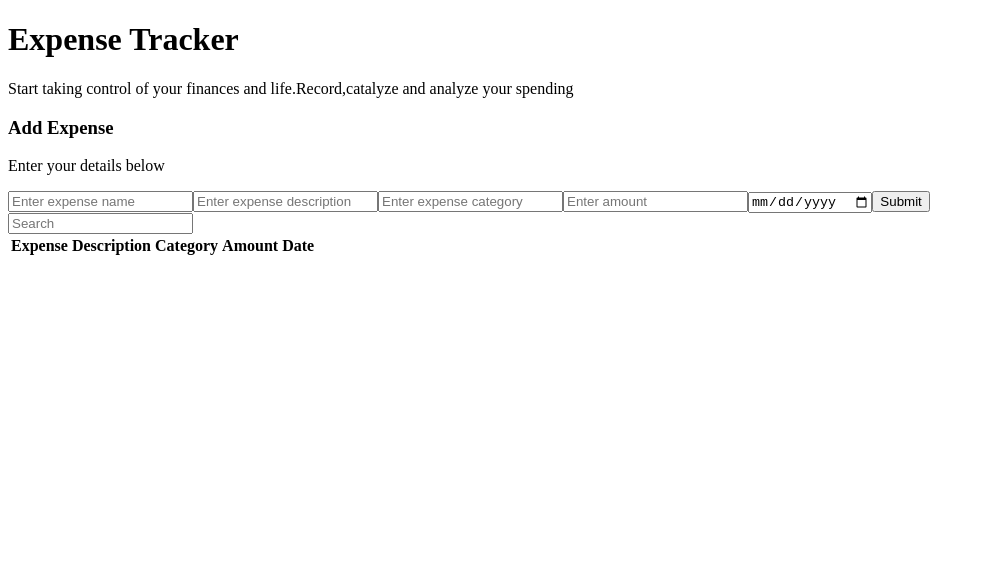
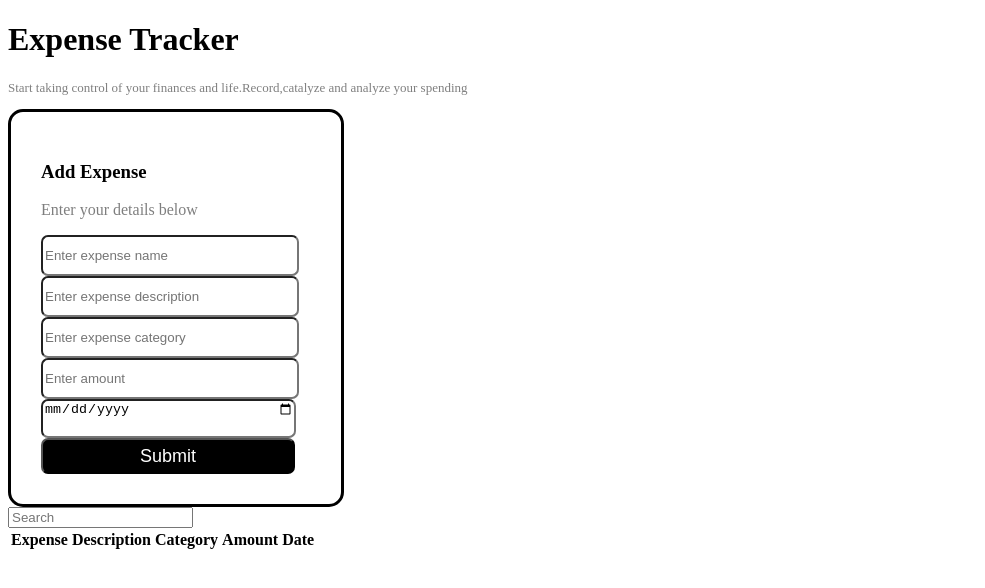
Before and after one commit to Timothywaweru1/expense-tracker, a React (Vite) app: page / in a window 1280 px wide. Shown: the top 588 px of the page, without its empty margins (0-985 px from the left). Built offline with nearby package versions, Linux system fonts and the light colour scheme.

Commit message:
added styling

```diff
--- a/src/App.jsx
+++ b/src/App.jsx
@@ -2,7 +2,7 @@ import React from 'react'
 
 const App = () => {
   return (
-    <div>
+    <div className='details'>
       <h1>Expense Tracker</h1>
       <p>Start taking control of your finances and life.Record,catalyze  and analyze your spending </p>
     </div>
--- a/src/components/ExpenseForm.jsx
+++ b/src/components/ExpenseForm.jsx
@@ -2,15 +2,15 @@ import React from 'react'
 
 const ExpenseForm = () => {
   return (
-    <div>
+    <div className='form'>
         <h3>Add Expense</h3>
         <p>Enter your details below</p>
         <form>
-            <input type='text' placeholder='Enter expense name'/>
-            <input type='text' placeholder='Enter expense description'/>
-            <input type='text' placeholder='Enter expense category'/>
-            <input type='text' placeholder='Enter amount'/>
-            <input type='date' placeholder=''/>
+            <input type='text' placeholder='Enter expense name' required/>
+            <input type='text' placeholder='Enter expense description'required/>
+            <input type='text' placeholder='Enter expense category'required/>
+            <input type='text' placeholder='Enter amount' required/>
+            <input type='date' placeholder='' required/>
             <button>Submit</button>
         </form>
     </div>
--- a/src/index.css
+++ b/src/index.css
@@ -1,122 +1,28 @@
-/* body {
-  font-family: Arial, sans-serif;
-  background-color: #f9f9f9;
-  margin: 0;
-  padding: 20px;
+button {
+  width: 254px;
+  height: 36px;
+  background: #000;
+  color: white;
+  border-radius: 7px;
+  font-size: large;
 }
-
-.header {
-  max-width: 1200px;
-  margin: 0 auto 30px auto;
-  padding: 0 20px;
+form input {
+  display: flex;
+  flex-direction: column;
+  width: 250px;
+  height: 35px;
+  border-radius: 7px;
 }
-
-.header h1 {
-  font-size: 2.5rem;
-  font-weight: bold;
-  margin: 0;
+.details p {
+  font-size: small;
+  opacity: 0.5;
 }
-
-.header p {
-  font-size: 1rem;
-  color: #555;
-  margin-top: 5px;
+.form {
+  border: 3px solid;
+  width: 270px;
+  padding: 30px 30px;
+  border-radius: 15px;
 }
-
-.main-layout {
-  display: flex;
-  gap: 30px;
-  max-width: 1200px;
-  margin: 0 auto;
-  padding: 0 20px;
+.form p {
+  opacity: 0.5;
 }
-
-.left-panel {
-  flex: 1;
-  background-color: #fff;
-  padding: 20px;
-  border-radius: 8px;
-  box-shadow: 2px 2px 8px rgba(0, 0, 0, 0.1);
-}
-
-.right-panel {
-  flex: 3;
-  background-color: #fff;
-  padding: 20px;
-  border-radius: 8px;
-  box-shadow: 2px 2px 8px rgba(0, 0, 0, 0.05);
-}
-
-.form input,
-.form button,
-.search-input {
-  width: 100%;
-  padding: 10px;
-  margin: 8px 0;
-  box-sizing: border-box;
-}
-
-.form button {
-  background-color: black;
-  color: white;
-  border: none;
-  cursor: pointer;
-  border-radius: 10px;
-  transition: background-color 0.3s ease;
-}
-
-.form button:hover {
-  background-color: #333;
-}
-
-.expense-table {
-  width: 100%;
-  border-collapse: collapse;
-  margin-top: 20px;
-  font-size: 1rem;
-}
-
-.expense-table th,
-.expense-table td {
-  text-align: left;
-  padding: 12px 15px;
-  border-bottom: 1px solid #ddd;
-}
-
-.expense-table th {
-  background-color: black;
-  color: white;
-  font-weight: 600;
-
-}
-
-.expense-table tr:nth-child(even) {
-  background-color: #f9f9f9;
-}
-
-.expense-table tr:hover {
-  background-color: #f1f1f1;
-}
-
-
-.search-input {
-  margin-bottom: 20px;
-  padding: 10px;
-  border: 1px solid #ccc;
-  border-radius: 6px;
-}
-
-
-.delete-button {
-  background-color: rgb(0, 255, 128);
-  border-radius: 10px;
-  border: none;
-  padding: 6px 12px;
-  font-size: 0.9rem;
-  cursor: pointer;
-  transition: background-color 0.3s ease;
-}
-
-.delete-button:hover {
-  background-color: rgb(0, 200, 100);
-} */
```
